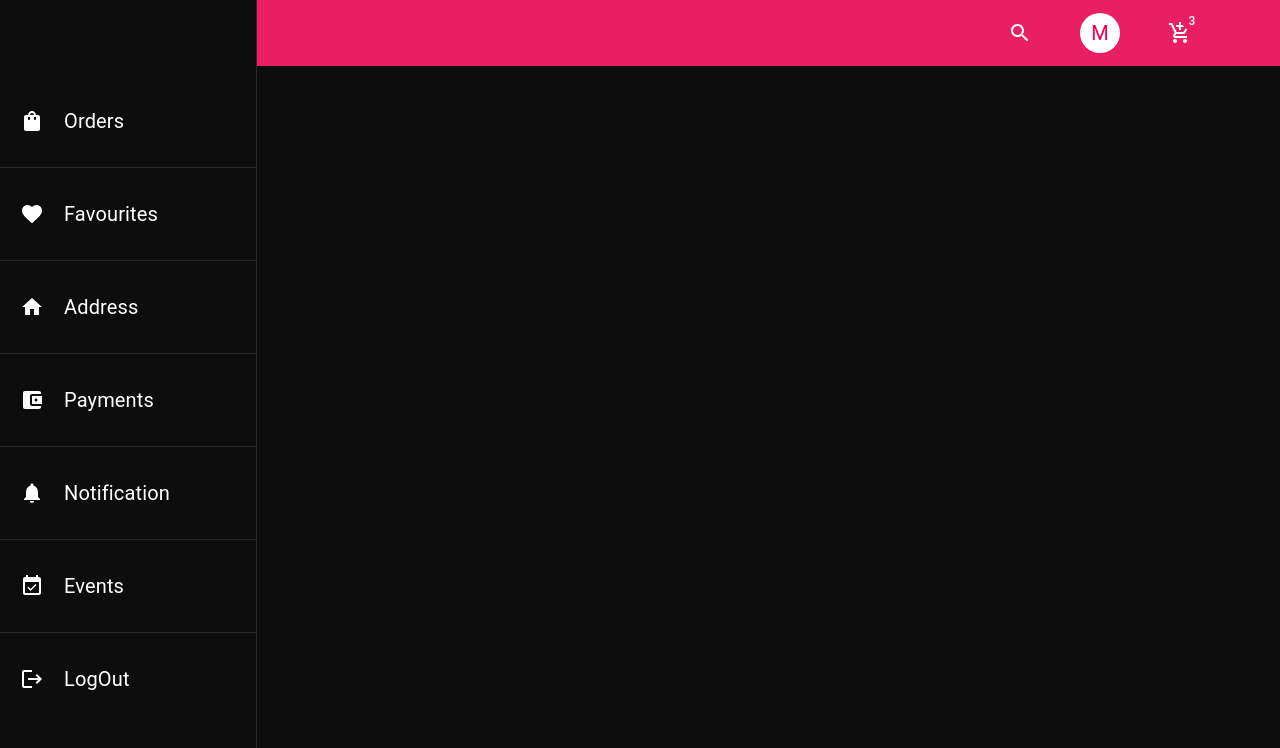
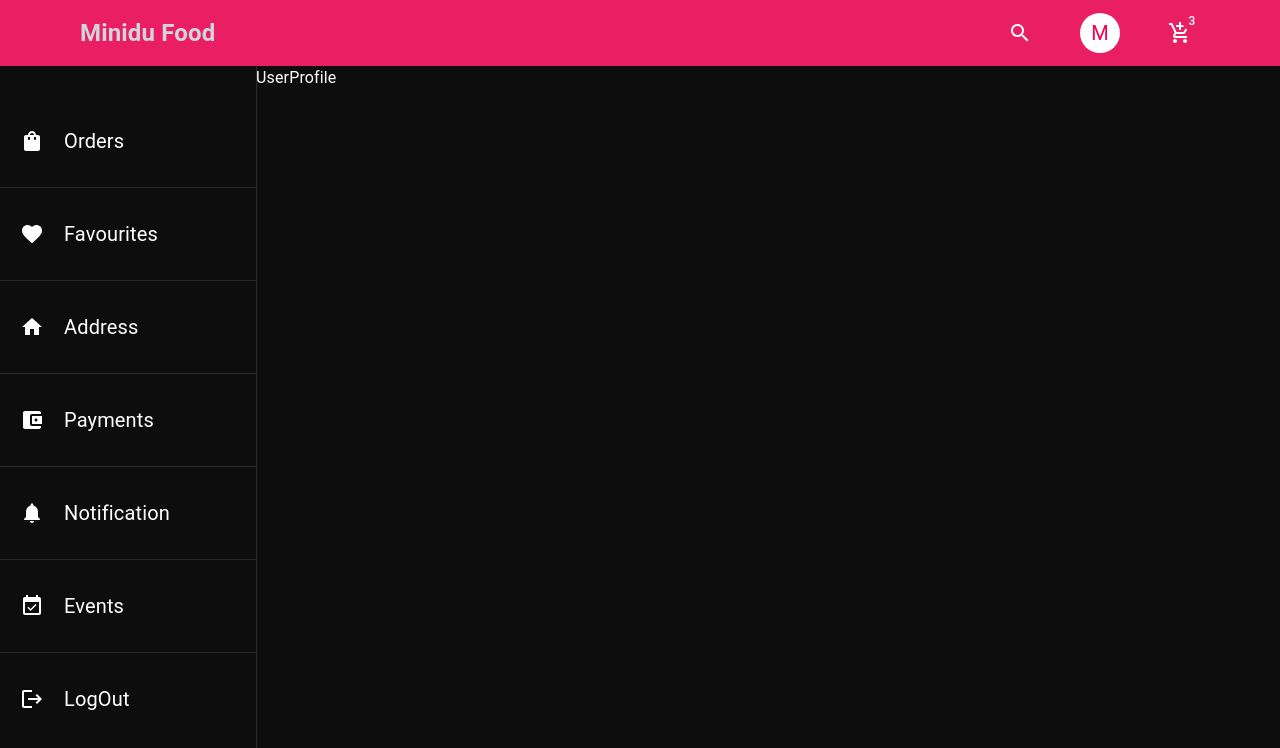
Before and after one commit to minindu-alwis/Online-Food-Ordering-Full-Stack-Project-FrontEnd, a React (Create React App) app: page /my-profile in a window 1280 px wide. Shown: the top 748 px of the page. Built offline with nearby package versions, Linux system fonts and the light colour scheme.

Commit message:
Nav Bar fixed and routing are fixed

```diff
--- a/package.json
+++ b/package.json
@@ -14,6 +14,7 @@
     "formik": "^2.4.6",
     "react": "^19.0.0",
     "react-dom": "^19.0.0",
+    "react-router-dom": "^7.4.0",
     "react-scripts": "5.0.1",
     "react-slick": "^0.30.3",
     "slick-carousel": "^1.8.1",
--- a/src/App.js
+++ b/src/App.js
@@ -6,17 +6,21 @@
 import RestaurantDetails from './component/Restaurant/RestaurantDetails';
 import Cart from './component/cart/Cart';
 import Profile from './component/Profile/Profile';
+import { CustomerRoute } from './Routers/CustomerRoute';
 
 function App() {
   return (
     <div className="App">
       <ThemeProvider theme={darkTheme}>
         <CssBaseline/>
-      <NavBar/>
+      {/* <NavBar/> */}
       {/* <Home/> */}
       {/* <RestaurantDetails/> */}
       {/* <Cart/> */}
-      <Profile/>
+      {/* <Profile/> */}
+
+      <CustomerRoute/>
+
       </ThemeProvider>
     </div>
   );
--- /dev/null
+++ b/src/Routers/CustomerRoute.jsx
@@ -0,0 +1,22 @@
+import React from 'react'
+import { NavBar } from '../component/NavBar/NavBar'  // Fix: Use correct case
+import { Route, Routes } from 'react-router-dom'
+import { Home } from '../component/Home/Home'  // Fix: Use named import
+import RestaurantDetails from '../component/Restaurant/RestaurantDetails'
+import Cart from '../component/cart/Cart'
+import Profile from '../component/Profile/Profile'
+
+export const CustomerRoute = () => {
+  return (
+    <div>
+        <NavBar/>  {/* Fix: Use correct case */}
+        <Routes>
+            <Route path='/' element={<Home/>}/>
+            <Route path='/account/:register' element={<Home/>}/>
+            <Route path='/restaurant/:city/:title/:id' element={<RestaurantDetails/>}/>
+            <Route path='/cart' element={<Cart/>}/>
+            <Route path='/my-profile/*' element={<Profile/>}/>
+        </Routes>
+    </div>
+  )
+}
--- a/src/component/NavBar/NavBar.jsx
+++ b/src/component/NavBar/NavBar.jsx
@@ -1,4 +1,4 @@
-import { Avatar, Badge, IconButton, responsiveFontSizes } from '@mui/material'
+import { Avatar, Badge, Box, IconButton, responsiveFontSizes } from '@mui/material'
 import React from 'react'
 import SearchIcon from '@mui/icons-material/Search';
 import { pink } from '@mui/material/colors';
@@ -8,7 +8,7 @@
 export const NavBar = () => {
   return (
     <div>
-        <div className='px-5 z-[100] py-[.8rem] bg-[#e91e63] lg:px-20 flex justify-between'>
+        <Box className='px-5 sticky top-0 z-50 py-[.8rem] bg-[#e91e63] lg:px-20 flex justify-between'>
 
 
                 <div className='lg:mr-10 cursor-pointer flex items-center space-x-4'>
@@ -43,7 +43,7 @@
             </div>
 
 
-        </div>
+        </Box>
     </div>
   )
 }
--- /dev/null
+++ b/src/component/Profile/Address.jsx
@@ -0,0 +1,9 @@
+import React from 'react'
+
+const Address = () => {
+  return (
+    <div>Address</div>
+  )
+}
+
+export default Address
--- /dev/null
+++ b/src/component/Profile/Events.jsx
@@ -0,0 +1,7 @@
+import React from 'react'
+
+export const Events = () => {
+  return (
+    <div>Events</div>
+  )
+}
--- /dev/null
+++ b/src/component/Profile/Orders.jsx
@@ -0,0 +1,9 @@
+import React from 'react'
+
+const Orders = () => {
+  return (
+    <div>Orders</div>
+  )
+}
+
+export default Orders
--- a/src/component/Profile/Profile.jsx
+++ b/src/component/Profile/Profile.jsx
@@ -1,5 +1,13 @@
 import React, { useState } from 'react'
 import ProfileNavigations from './ProfileNavigations'
+import { Route, Routes } from 'react-router-dom';
+import UserProfile from './UserProfile';
+import Orders from './Orders';
+import Address from './Address';
+import {Events} from './Events';
+import { favorites } from './favorites';
+
+
 
 const Profile = () => {
 
@@ -13,6 +21,16 @@
 
         <div className='lg:w-[80%]'>
 
+            <Routes>
+                <Route path='/' element={<UserProfile/>}/>
+                <Route path='/orders' element={<Orders/>}/>
+                <Route path='/address' element={<Address/>}/>
+                <Route path='/favorites' element={<favorites/>}/>
+                <Route path='/events' element={<Events/>}/>
+
+
+            </Routes>
+
         </div>
 
     </div>
--- a/src/component/Profile/ProfileNavigations.jsx
+++ b/src/component/Profile/ProfileNavigations.jsx
@@ -7,6 +7,7 @@
 import EventAvailableIcon from '@mui/icons-material/EventAvailable';
 import LogoutIcon from '@mui/icons-material/Logout';
 import { Divider, Drawer, useMediaQuery } from '@mui/material';
+import { useNavigate } from 'react-router-dom';
 
 
 const menu=[
@@ -36,7 +37,11 @@
 const ProfileNavigations = ({open,handleClose}) => {
 
     const isSmallScreen = useMediaQuery('(max-width:900px)');
+    const navigate=useNavigate();
 
+    const handleNavigate=(item)=>{
+    navigate(`/my-profile/${item.title.toLowerCase()}`)
+}
 
   return (
     <div>
@@ -45,13 +50,13 @@
         variant={isSmallScreen?"temporary":"permanent"}
         onClose={handleClose}
         anchor='left' open={true}
-        sx={{zIndex:1}}
+        sx={{zIndex:-1,position:"sticky"}}
          >
 
-            <div className='w-[50vw] lg:w-[20vw] h-[100vh] flex flex-col justify-center text-xl gap-8 '>
+            <div className='w-[50vw] lg:w-[20vw] h-[100vh] flex flex-col justify-center text-xl gap-8 pt-10'>
 
             {menu.map((item,i)=><>
-            <div className='px-5 flex items-center space-x-5 cursor-pointer'>
+            <div onClick={()=>handleNavigate(item)} className='px-5 flex items-center space-x-5 cursor-pointer'>
                 {item.icon}
                 <span>{item.title}</span>
 
--- /dev/null
+++ b/src/component/Profile/UserProfile.jsx
@@ -0,0 +1,9 @@
+import React from 'react'
+
+const UserProfile = () => {
+  return (
+    <div>UserProfile</div>
+  )
+}
+
+export default UserProfile
--- /dev/null
+++ b/src/component/Profile/favorites.jsx
@@ -0,0 +1,7 @@
+import React from 'react'
+
+export const favorites = () => {
+  return (
+    <div>faasddddddddavorites</div>
+  )
+}
--- a/src/index.js
+++ b/src/index.js
@@ -3,11 +3,16 @@
 import './index.css';
 import App from './App';
 import reportWebVitals from './reportWebVitals';
+import { BrowserRouter } from 'react-router-dom';
 
 const root = ReactDOM.createRoot(document.getElementById('root'));
 root.render(
   <React.StrictMode>
+
+    <BrowserRouter>
     <App />
+    </BrowserRouter>
+
   </React.StrictMode>
 );
 
```
Also changed, not shown: 1 other file (tests, documents, lock files or other folders).
